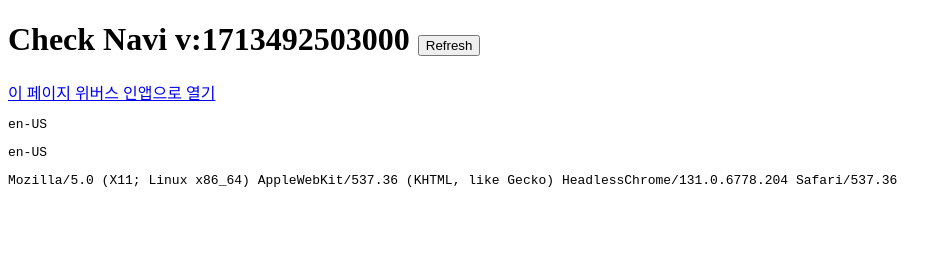
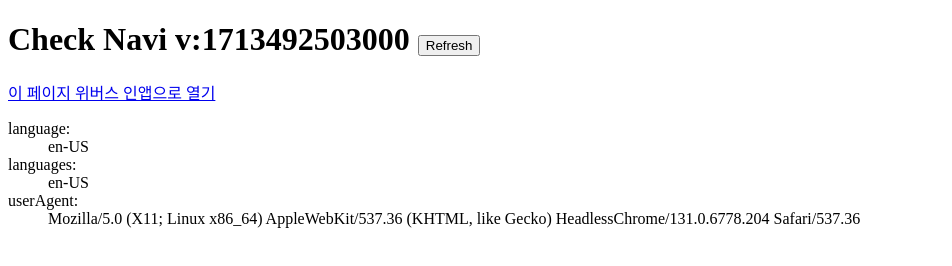
Before and after one commit to junghunbae/static, a plain HTML site: page navi.html in a window 1280 px wide. Shown: the whole page, without its empty margins (0-952 px from the left). Drawn offline with Linux system fonts and the light colour scheme.

Commit message:
Update navi.html

```diff
--- a/navi.html
+++ b/navi.html
@@ -29,17 +29,24 @@
     </script>
 
     <section>
-      <pre id="language"></pre>
+      <dl>
+        <dt>language:</dt>
+        <dd id="language"></dd>
+        <dt>languages:</dt>
+        <dd id="languages"></dd>
+        <dt>userAgent:</dt>
+        <dd id="userAgent"></dd>
+      </dl>
+
       <script>
         document.getElementById("language").innerHTML = navigator.language
       </script>
-      <pre id="languages"></pre>
 
       <script>
         document.getElementById("languages").innerHTML = navigator.languages
       </script>
-      <pre id="userAgent"></pre>
-          <script>
+
+      <script>
         document.getElementById("userAgent").innerHTML = navigator.userAgent
       </script>
     </section>
```
